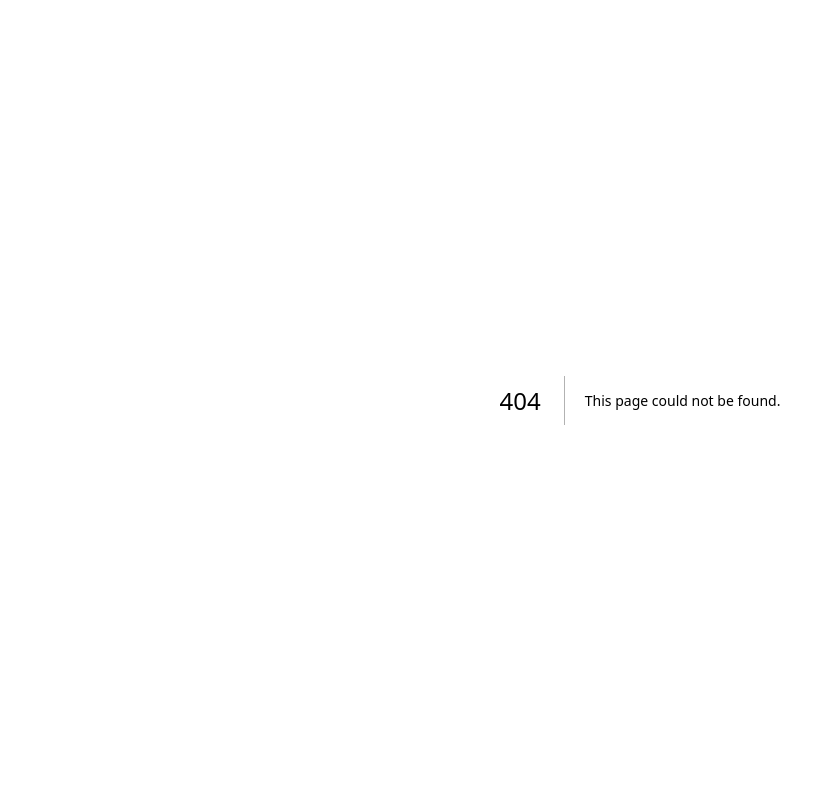
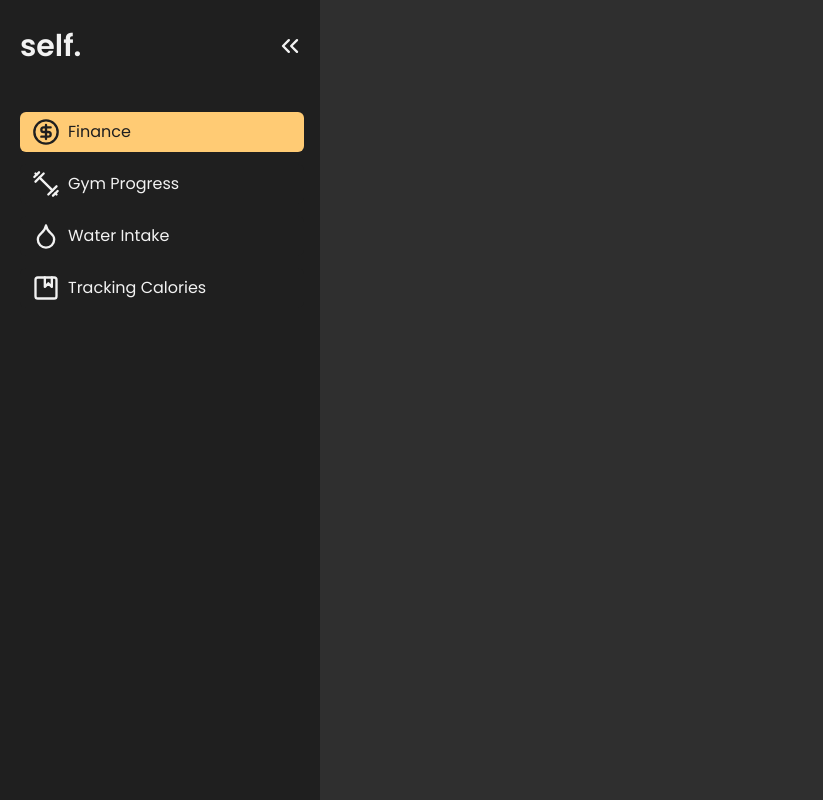
Before and after one commit to felipeevalerio/self, a Next.js app: page /finance in a window 1280 px wide. Before the commit this address had no page. Shown: the whole page, without its empty margins (0-823 px from the left). Built offline with nearby package versions, Linux system fonts and the light colour scheme.

Commit message:
feat: add main navigation and basic structure

```diff
--- /dev/null
+++ b/src/app/finance/page.tsx
@@ -0,0 +1,5 @@
+export default function Finance() {
+    return (
+        <h1></h1>
+    )
+}
--- a/src/app/layout.tsx
+++ b/src/app/layout.tsx
@@ -1,12 +1,13 @@
 import type { Metadata } from "next";
-import { Inter } from "next/font/google";
+import { Poppins } from "next/font/google";
 import "./globals.css";
+import { Sidebar } from "@/components/sidebar";
 
-const inter = Inter({ subsets: ["latin"] });
+const inter = Poppins({ subsets: ["latin"], weight: ['400', '600'] });
 
 export const metadata: Metadata = {
-  title: "Create Next App",
-  description: "Generated by create next app",
+  title: "self",
+  description: "Your journey to greatness starts here.",
 };
 
 export default function RootLayout({
@@ -15,8 +16,13 @@ export default function RootLayout({
   children: React.ReactNode;
 }>) {
   return (
-    <html lang="en">
-      <body className={inter.className}>{children}</body>
+    <html lang="en" className="dark">
+      <body className={inter.className}>
+      <div className="flex min-h-screen flex-col">
+        <Sidebar />
+        {children}
+      </div>
+    </body>
     </html>
   );
 }
--- a/src/app/page.tsx
+++ b/src/app/page.tsx
@@ -1,113 +1,7 @@
-import Image from "next/image";
+import { Sidebar } from "@/components/sidebar";
 
 export default function Home() {
   return (
-    <main className="flex min-h-screen flex-col items-center justify-between p-24">
-      <div className="z-10 max-w-5xl w-full items-center justify-between font-mono text-sm lg:flex">
-        <p className="fixed left-0 top-0 flex w-full justify-center border-b border-gray-300 bg-gradient-to-b from-zinc-200 pb-6 pt-8 backdrop-blur-2xl dark:border-neutral-800 dark:bg-zinc-800/30 dark:from-inherit lg:static lg:w-auto  lg:rounded-xl lg:border lg:bg-gray-200 lg:p-4 lg:dark:bg-zinc-800/30">
-          Get started by editing&nbsp;
-          <code className="font-mono font-bold">src/app/page.tsx</code>
-        </p>
-        <div className="fixed bottom-0 left-0 flex h-48 w-full items-end justify-center bg-gradient-to-t from-white via-white dark:from-black dark:via-black lg:static lg:h-auto lg:w-auto lg:bg-none">
-          <a
-            className="pointer-events-none flex place-items-center gap-2 p-8 lg:pointer-events-auto lg:p-0"
-            href="https://vercel.com?utm_source=create-next-app&utm_medium=appdir-template&utm_campaign=create-next-app"
-            target="_blank"
-            rel="noopener noreferrer"
-          >
-            By{" "}
-            <Image
-              src="/vercel.svg"
-              alt="Vercel Logo"
-              className="dark:invert"
-              width={100}
-              height={24}
-              priority
-            />
-          </a>
-        </div>
-      </div>
-
-      <div className="relative flex place-items-center before:absolute before:h-[300px] before:w-full sm:before:w-[480px] before:-translate-x-1/2 before:rounded-full before:bg-gradient-radial before:from-white before:to-transparent before:blur-2xl before:content-[''] after:absolute after:-z-20 after:h-[180px] after:w-full sm:after:w-[240px] after:translate-x-1/3 after:bg-gradient-conic after:from-sky-200 after:via-blue-200 after:blur-2xl after:content-[''] before:dark:bg-gradient-to-br before:dark:from-transparent before:dark:to-blue-700 before:dark:opacity-10 after:dark:from-sky-900 after:dark:via-[#0141ff] after:dark:opacity-40 before:lg:h-[360px] z-[-1]">
-        <Image
-          className="relative dark:drop-shadow-[0_0_0.3rem_#ffffff70] dark:invert"
-          src="/next.svg"
-          alt="Next.js Logo"
-          width={180}
-          height={37}
-          priority
-        />
-      </div>
-
-      <div className="mb-32 grid text-center lg:max-w-5xl lg:w-full lg:mb-0 lg:grid-cols-4 lg:text-left">
-        <a
-          href="https://nextjs.org/docs?utm_source=create-next-app&utm_medium=appdir-template&utm_campaign=create-next-app"
-          className="group rounded-lg border border-transparent px-5 py-4 transition-colors hover:border-gray-300 hover:bg-gray-100 hover:dark:border-neutral-700 hover:dark:bg-neutral-800/30"
-          target="_blank"
-          rel="noopener noreferrer"
-        >
-          <h2 className={`mb-3 text-2xl font-semibold`}>
-            Docs{" "}
-            <span className="inline-block transition-transform group-hover:translate-x-1 motion-reduce:transform-none">
-              -&gt;
-            </span>
-          </h2>
-          <p className={`m-0 max-w-[30ch] text-sm opacity-50`}>
-            Find in-depth information about Next.js features and API.
-          </p>
-        </a>
-
-        <a
-          href="https://nextjs.org/learn?utm_source=create-next-app&utm_medium=appdir-template-tw&utm_campaign=create-next-app"
-          className="group rounded-lg border border-transparent px-5 py-4 transition-colors hover:border-gray-300 hover:bg-gray-100 hover:dark:border-neutral-700 hover:dark:bg-neutral-800/30"
-          target="_blank"
-          rel="noopener noreferrer"
-        >
-          <h2 className={`mb-3 text-2xl font-semibold`}>
-            Learn{" "}
-            <span className="inline-block transition-transform group-hover:translate-x-1 motion-reduce:transform-none">
-              -&gt;
-            </span>
-          </h2>
-          <p className={`m-0 max-w-[30ch] text-sm opacity-50`}>
-            Learn about Next.js in an interactive course with&nbsp;quizzes!
-          </p>
-        </a>
-
-        <a
-          href="https://vercel.com/templates?framework=next.js&utm_source=create-next-app&utm_medium=appdir-template&utm_campaign=create-next-app"
-          className="group rounded-lg border border-transparent px-5 py-4 transition-colors hover:border-gray-300 hover:bg-gray-100 hover:dark:border-neutral-700 hover:dark:bg-neutral-800/30"
-          target="_blank"
-          rel="noopener noreferrer"
-        >
-          <h2 className={`mb-3 text-2xl font-semibold`}>
-            Templates{" "}
-            <span className="inline-block transition-transform group-hover:translate-x-1 motion-reduce:transform-none">
-              -&gt;
-            </span>
-          </h2>
-          <p className={`m-0 max-w-[30ch] text-sm opacity-50`}>
-            Explore starter templates for Next.js.
-          </p>
-        </a>
-
-        <a
-          href="https://vercel.com/new?utm_source=create-next-app&utm_medium=appdir-template&utm_campaign=create-next-app"
-          className="group rounded-lg border border-transparent px-5 py-4 transition-colors hover:border-gray-300 hover:bg-gray-100 hover:dark:border-neutral-700 hover:dark:bg-neutral-800/30"
-          target="_blank"
-          rel="noopener noreferrer"
-        >
-          <h2 className={`mb-3 text-2xl font-semibold`}>
-            Deploy{" "}
-            <span className="inline-block transition-transform group-hover:translate-x-1 motion-reduce:transform-none">
-              -&gt;
-            </span>
-          </h2>
-          <p className={`m-0 max-w-[30ch] text-sm opacity-50 text-balance`}>
-            Instantly deploy your Next.js site to a shareable URL with Vercel.
-          </p>
-        </a>
-      </div>
-    </main>
-  );
+    <></>
+  )
 }
--- /dev/null
+++ b/src/components/logo.tsx
@@ -0,0 +1,5 @@
+export function Logo() {
+    return (
+        <h1 className="text-white-500 text-3xl font-semibold">self.</h1>
+    )
+}
--- /dev/null
+++ b/src/components/sidebar/header.tsx
@@ -0,0 +1,21 @@
+import { Logo } from "../logo";
+import { ChevronsLeft } from "lucide-react";
+
+interface SidebarHeaderProps {
+    handleSidebarVisibility: (isOpen: boolean) => void
+}
+
+export function SidebarHeader({ handleSidebarVisibility }: SidebarHeaderProps) {
+    function handleCloseSidebar() {
+        handleSidebarVisibility(false);
+    }
+
+    return (
+        <div className="flex justify-between items-center">
+            <Logo />
+            <button onClick={handleCloseSidebar}>
+                <ChevronsLeft />
+            </button>
+        </div>
+    )
+}
--- /dev/null
+++ b/src/components/sidebar/index.tsx
@@ -0,0 +1,18 @@
+'use client'
+
+import { useState } from "react";
+import { SidebarHeader } from "./header";
+import { SidebarMainNavigation } from "./main-navigation";
+
+export function Sidebar() {
+    const [isOpen, setIsOpen] = useState(true)
+
+    if (!isOpen) return null
+
+    return (
+        <aside className="pt-7 pl-5 pr-4 pb-6 flex flex-col max-w-80 bg-gray-700 min-h-screen">
+            <SidebarHeader  handleSidebarVisibility={setIsOpen}/>
+            <SidebarMainNavigation />
+        </aside>
+    )
+}
--- /dev/null
+++ b/src/components/sidebar/link.tsx
@@ -0,0 +1,39 @@
+import Link from "next/link";
+import { usePathname } from "next/navigation";
+import { ReactNode } from "react";
+import { cva } from 'class-variance-authority'
+
+const linkVariants = cva('py-1.5 px-3 rounded-md flex items-center gap-2', {
+    variants: {
+        intent: {
+            active: ['bg-yellow', 'text-gray-700', 'pointer-events-none'],
+            inactive: ['bg-gray-700', 'text-white-500', 'hover:bg-gray-500', 'transition-colors']
+        }
+    },
+    defaultVariants: {
+        intent: 'inactive'
+    }
+})
+
+interface SidebarLinkProps {
+    href: string;
+    children: ReactNode
+}
+
+export function SidebarLink({ href, children}: SidebarLinkProps) {
+    const pathname = usePathname()
+    const isCurrentLink = pathname === href
+
+    function getLinkVariant() {
+        const variant = isCurrentLink ? 'active' : 'inactive'
+        return linkVariants({intent: variant})
+    }
+
+    return (
+        <li className={getLinkVariant()}>
+            <Link className="flex items-center gap-2 w-full" href={href}>
+                {children}
+            </Link>
+        </li>
+    )
+}
--- /dev/null
+++ b/src/components/sidebar/main-navigation.tsx
@@ -0,0 +1,27 @@
+import { CircleDollarSign, Album, Droplet, Dumbbell } from "lucide-react";
+import { SidebarLink } from "./link";
+
+export function SidebarMainNavigation() {
+    return (
+        <nav className="mt-12">
+            <ul className="flex flex-col gap-3">
+                <SidebarLink href="/finance">
+                    <CircleDollarSign size={24} />
+                    Finance
+                </SidebarLink>
+                <SidebarLink href="/gym-progress">
+                    <Dumbbell size={24} />
+                    Gym Progress
+                </SidebarLink>
+                <SidebarLink href="/water-intake">
+                    <Droplet size={24} />
+                    Water Intake
+                </SidebarLink>
+                <SidebarLink href="/tracking-calories">
+                    <Album size={24} />
+                    Tracking Calories
+                </SidebarLink>
+            </ul>
+        </nav>
+    )
+}
```
